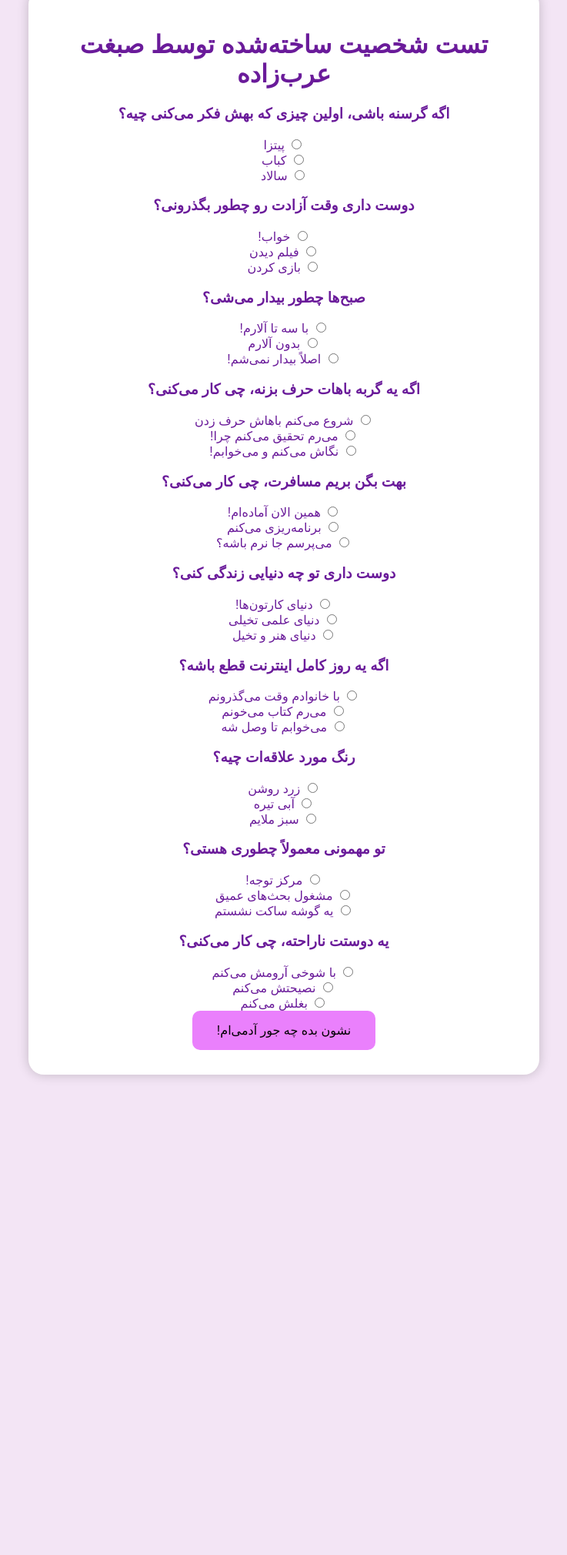
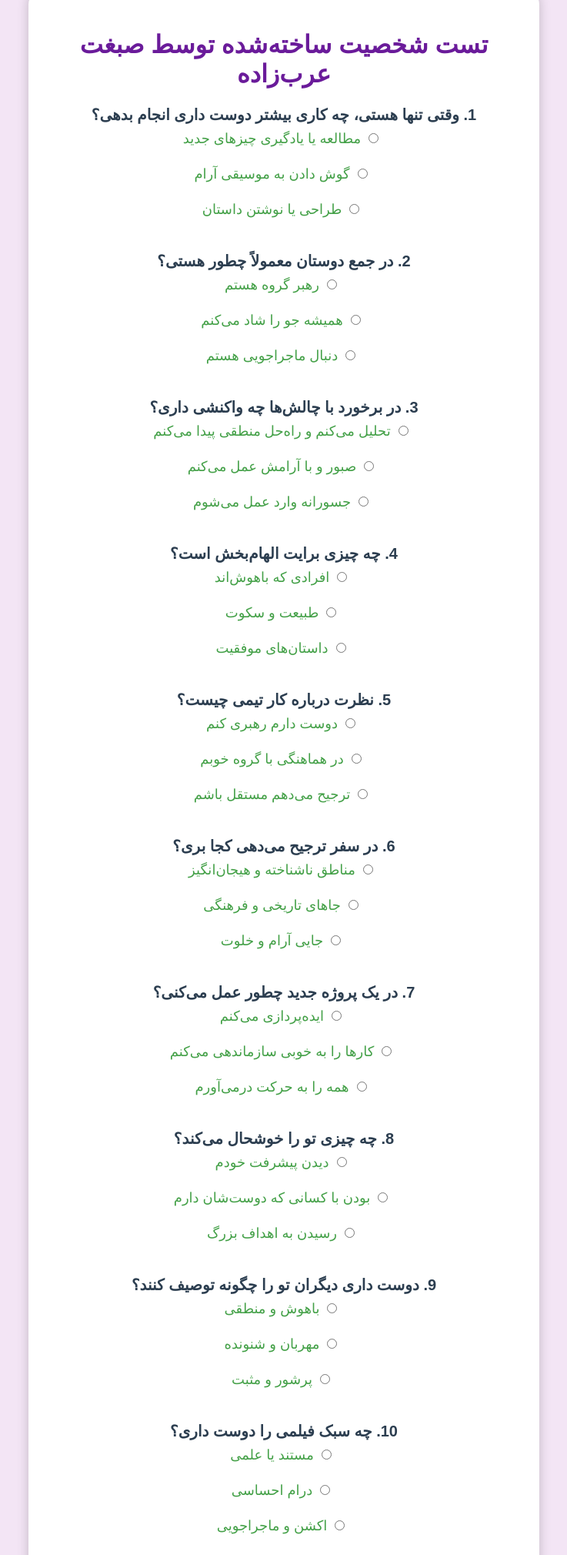
Before and after one commit to sebghat1/personality-sebghat-test, a plain HTML site: page index.html in a window 1280 px wide. Shown: the part 54-2074 px from the top of the page at 77% size, without its empty margins (271-1008 px from the left). Before the commit the page ends 1490 px from the top, so only its background shows below. Drawn offline with Linux system fonts and the light colour scheme.

Commit message:
اضافه کردن سوالات جدید به تست شخصیت

```diff
--- a/index.html
+++ b/index.html
@@ -3,14 +3,14 @@
 <head>
   <meta charset="UTF-8" />
   <meta name="viewport" content="width=device-width, initial-scale=1.0" />
-  <title>تست شخصیت ساخته شده توسط صبغت عرب‌زاده</title>
+  <title>تست شخصیت ساخته‌شده توسط صبغت عرب‌زاده</title>
   <link rel="stylesheet" href="style.css" />
 </head>
 <body>
   <div class="container">
     <h1>تست شخصیت ساخته‌شده توسط صبغت عرب‌زاده</h1>
-    <div id="quiz"></div>
-    <button id="submit">نشون بده چه جور آدمی‌ام!</button>
+    <form id="quizForm"></form>
+    <button id="submit">نتیجه را نشان بده!</button>
     <div id="result"></div>
   </div>
   <script src="script.js"></script>
--- a/script.js
+++ b/script.js
@@ -1,140 +1,133 @@
 const questions = [
-  {
-    question: "اگه گرسنه باشی، اولین چیزی که بهش فکر می‌کنی چیه؟",
-    answers: [
-      { text: "پیتزا", type: "شوخ‌طبع" },
-      { text: "کباب", type: "باهوش" },
-      { text: "سالاد", type: "آروم" }
-    ]
-  },
-  {
-    question: "دوست داری وقت آزادت رو چطور بگذرونی؟",
-    answers: [
-      { text: "خواب!", type: "آروم" },
-      { text: "فیلم دیدن", type: "باهوش" },
-      { text: "بازی کردن", type: "شوخ‌طبع" }
-    ]
-  },
-  {
-    question: "صبح‌ها چطور بیدار می‌شی؟",
-    answers: [
-      { text: "با سه تا آلارم!", type: "شوخ‌طبع" },
-      { text: "بدون آلارم", type: "باهوش" },
-      { text: "اصلاً بیدار نمی‌شم!", type: "آروم" }
-    ]
-  },
-  {
-    question: "اگه یه گربه باهات حرف بزنه، چی کار می‌کنی؟",
-    answers: [
-      { text: "شروع می‌کنم باهاش حرف زدن", type: "شوخ‌طبع" },
-      { text: "می‌رم تحقیق می‌کنم چرا!", type: "باهوش" },
-      { text: "نگاش می‌کنم و می‌خوابم!", type: "آروم" }
-    ]
-  },
-  {
-    question: "بهت بگن بریم مسافرت، چی کار می‌کنی؟",
-    answers: [
-      { text: "همین الان آماده‌ام!", type: "شوخ‌طبع" },
-      { text: "برنامه‌ریزی می‌کنم", type: "باهوش" },
-      { text: "می‌پرسم جا نرم باشه؟", type: "آروم" }
-    ]
-  },
-  {
-    question: "دوست داری تو چه دنیایی زندگی کنی؟",
-    answers: [
-      { text: "دنیای کارتون‌ها!", type: "شوخ‌طبع" },
-      { text: "دنیای علمی تخیلی", type: "باهوش" },
-      { text: "دنیای هنر و تخیل", type: "خلاق" }
-    ]
-  },
-  {
-    question: "اگه یه روز کامل اینترنت قطع باشه؟",
-    answers: [
-      { text: "با خانوادم وقت می‌گذرونم", type: "آروم" },
-      { text: "می‌رم کتاب می‌خونم", type: "باهوش" },
-      { text: "می‌خوابم تا وصل شه", type: "شوخ‌طبع" }
-    ]
-  },
-  {
-    question: "رنگ مورد علاقه‌ات چیه؟",
-    answers: [
-      { text: "زرد روشن", type: "شوخ‌طبع" },
-      { text: "آبی تیره", type: "باهوش" },
-      { text: "سبز ملایم", type: "آروم" }
-    ]
-  },
-  {
-    question: "تو مهمونی معمولاً چطوری هستی؟",
-    answers: [
-      { text: "مرکز توجه!", type: "شوخ‌طبع" },
-      { text: "مشغول بحث‌های عمیق", type: "باهوش" },
-      { text: "یه گوشه ساکت نشستم", type: "آروم" }
-    ]
-  },
-  {
-    question: "یه دوستت ناراحته، چی کار می‌کنی؟",
-    answers: [
-      { text: "با شوخی آرومش می‌کنم", type: "شوخ‌طبع" },
-      { text: "نصیحتش می‌کنم", type: "باهوش" },
-      { text: "بغلش می‌کنم", type: "آروم" }
-    ]
-  }
-];
+    { question: "وقتی تنها هستی، چه کاری بیشتر دوست داری انجام بدهی؟", answers: [
+      { text: "مطالعه یا یادگیری چیزهای جدید", type: "باهوش" },
+      { text: "گوش دادن به موسیقی آرام", type: "آرام" },
+      { text: "طراحی یا نوشتن داستان", type: "خلاق" }
+    ]},
+    { question: "در جمع دوستان معمولاً چطور هستی؟", answers: [
+      { text: "رهبر گروه هستم", type: "رهبر" },
+      { text: "همیشه جو را شاد می‌کنم", type: "انگیزشی" },
+      { text: "دنبال ماجراجویی هستم", type: "ماجراجو" }
+    ]},
+    { question: "در برخورد با چالش‌ها چه واکنشی داری؟", answers: [
+      { text: "تحلیل می‌کنم و راه‌حل منطقی پیدا می‌کنم", type: "باهوش" },
+      { text: "صبور و با آرامش عمل می‌کنم", type: "آرام" },
+      { text: "جسورانه وارد عمل می‌شوم", type: "جسور" }
+    ]},
+    { question: "چه چیزی برایت الهام‌بخش است؟", answers: [
+      { text: "افرادی که باهوش‌اند", type: "باهوش" },
+      { text: "طبیعت و سکوت", type: "آرام" },
+      { text: "داستان‌های موفقیت", type: "انگیزشی" }
+    ]},
+    { question: "نظرت درباره کار تیمی چیست؟", answers: [
+      { text: "دوست دارم رهبری کنم", type: "رهبر" },
+      { text: "در هماهنگی با گروه خوبم", type: "مهربان" },
+      { text: "ترجیح می‌دهم مستقل باشم", type: "خلاق" }
+    ]},
+    { question: "در سفر ترجیح می‌دهی کجا بری؟", answers: [
+      { text: "مناطق ناشناخته و هیجان‌انگیز", type: "ماجراجو" },
+      { text: "جاهای تاریخی و فرهنگی", type: "باهوش" },
+      { text: "جایی آرام و خلوت", type: "آرام" }
+    ]},
+    { question: "در یک پروژه جدید چطور عمل می‌کنی؟", answers: [
+      { text: "ایده‌پردازی می‌کنم", type: "خلاق" },
+      { text: "کارها را به خوبی سازماندهی می‌کنم", type: "رهبر" },
+      { text: "همه را به حرکت درمی‌آورم", type: "انگیزشی" }
+    ]},
+    { question: "چه چیزی تو را خوشحال می‌کند؟", answers: [
+      { text: "دیدن پیشرفت خودم", type: "باهوش" },
+      { text: "بودن با کسانی که دوست‌شان دارم", type: "عاطفی" },
+      { text: "رسیدن به اهداف بزرگ", type: "جسور" }
+    ]},
+    { question: "دوست داری دیگران تو را چگونه توصیف کنند؟", answers: [
+      { text: "باهوش و منطقی", type: "باهوش" },
+      { text: "مهربان و شنونده", type: "مهربان" },
+      { text: "پرشور و مثبت", type: "انگیزشی" }
+    ]},
+    { question: "چه سبک فیلمی را دوست داری؟", answers: [
+      { text: "مستند یا علمی", type: "باهوش" },
+      { text: "درام احساسی", type: "عاطفی" },
+      { text: "اکشن و ماجراجویی", type: "جسور" }
+    ]},
+    { question: "وقتی کسی ناراحته، تو چطور رفتار می‌کنی؟", answers: [
+      { text: "سعی می‌کنم به او انگیزه بدم", type: "انگیزشی" },
+      { text: "با او همدردی می‌کنم", type: "عاطفی" },
+      { text: "تحلیل می‌کنم ببینم مشکل چیه", type: "باهوش" }
+    ]},
+    { question: "کدام جمله بیشتر شبیه توئه؟", answers: [
+      { text: "من عاشق خلق چیزهای جدیدم", type: "خلاق" },
+      { text: "همیشه آماده‌ام برای کشف ناشناخته‌ها", type: "ماجراجو" },
+      { text: "دوست دارم همه خوشحال باشن", type: "مهربان" }
+    ]},
+    { question: "با استرس چطور کنار میای؟", answers: [
+      { text: "نفس عمیق و آرامش", type: "آرام" },
+      { text: "با انگیزه باهاش می‌جنگم", type: "جسور" },
+      { text: "تحلیل می‌کنم که مشکل کجاست", type: "باهوش" }
+    ]},
+    { question: "وقتی وقت آزاد داری، چی کار می‌کنی؟", answers: [
+      { text: "نقاشی یا نویسندگی", type: "خلاق" },
+      { text: "رفتن به مکان‌های جدید", type: "ماجراجو" },
+      { text: "صحبت با دوستان و گوش دادن", type: "عاطفی" }
+    ]},
+    { question: "در زمان سختی به چی تکیه می‌کنی؟", answers: [
+      { text: "خودم و توانایی‌هام", type: "جسور" },
+      { text: "دوستان و خانواده‌م", type: "مهربان" },
+      { text: "آرامشم و تفکر منطقی", type: "آرام" }
+    ]}
+  ];
 
-const quizDiv = document.getElementById("quiz");
-const resultDiv = document.getElementById("result");
-const submitBtn = document.getElementById("submit");
+  const messages = {
+    "باهوش": "تو فردی باهوش و تحلیل‌گر هستی که همیشه دنبال رشد ذهنی هستی!",
+    "آرام": "تو فردی آرام، باوقار و مثبت‌اندیش هستی که دیگران با تو احساس راحتی می‌کنند.",
+    "خلاق": "تو ذهنی خلاق و هنری داری که همیشه دنبال راه‌حل‌های خاص و نو هستی.",
+    "رهبر": "تو یک رهبر طبیعی هستی که می‌تونه دیگران رو مدیریت کنه و الهام‌بخش باشه.","انگیزشی": "تو پر از انگیزه و انرژی مثبتی که دیگران رو تشویق می‌کنی و لبخند به لب میاری.",
+  "ماجراجو": "تو دنبال هیجان و تجربه‌های جدید هستی و از ناشناخته‌ها نمی‌ترسی.",
+  "عاطفی": "تو قلب مهربونی داری و احساسات دیگران رو عمیقاً درک می‌کنی.",
+  "جسور": "تو شجاع و نترس هستی و جلوی هیچ چیزی کوتاه نمیای.",
+  "مهربان": "تو انسانی دلسوز و مراقب هستی که همیشه هوای دیگران رو داره.",
+  "تحلیل‌گر": "تو همیشه همه چیز رو با دقت بررسی می‌کنی و منطقی تصمیم می‌گیری.",
+  "طنزپرداز": "تو حس شوخ‌طبعی داری و دیگران با تو لحظات شادی رو تجربه می‌کنن.",
+  "کاوشگر": "تو دوست داری دنیا رو بشناسی، یاد بگیری و کشف کنی!"
+};
 
-let selectedAnswers = [];
-
-questions.forEach((q, i) => {
+const form = document.getElementById("quizForm");
+questions.forEach((q, index) => {
   const qDiv = document.createElement("div");
-  qDiv.innerHTML = `<h3>${q.question}</h3>`;
-  q.answers.forEach((a, j) => {
-    const label = document.createElement("label");
-    label.innerHTML = `
-      <input type="radio" name="q${i}" value="${a.type}" />
-      ${a.text}
-    `;
-    qDiv.appendChild(label);
-    qDiv.appendChild(document.createElement("br"));
+  qDiv.innerHTML = `<p>${index + 1}. ${q.question}</p>`;
+  q.answers.forEach((a, i) => {
+    const id = `q${index}_a${i}`;
+    qDiv.innerHTML += `
+      <label for="${id}">
+        <input type="radio" id="${id}" name="question${index}" value="${a.type}" />
+        ${a.text}
+      </label><br>`;
   });
-  quizDiv.appendChild(qDiv);
+  form.appendChild(qDiv);
 });
 
-submitBtn.addEventListener("click", () => {
-  selectedAnswers = [];
-  resultDiv.innerHTML = ""; // پاک کردن نتایج قبلی
+document.getElementById("submit").addEventListener("click", () => {
+  const resultCount = {};
+  let allAnswered = true;
 
-  questions.forEach((q, i) => {
-    const answer = document.querySelector(`input[name="q${i}"]:checked`);
-    if (answer) selectedAnswers.push(answer.value);
+  questions.forEach((_, i) => {
+    const selected = document.querySelector(`input[name="question${i}"]:checked`);
+    if (!selected) {
+      allAnswered = false;
+      return;
+    }
+    resultCount[selected.value] = (resultCount[selected.value] || 0) + 1;
   });
 
-  if (selectedAnswers.length !== questions.length) {
-    resultDiv.innerHTML = "لطفاً به همه سوال‌ها جواب بده!";
+  const resultDiv = document.getElementById("result");
+
+  if (!allAnswered) {
+    resultDiv.innerHTML = "<div class='result-box'>لطفاً به همه سوال‌ها جواب بده!</div>";
     return;
   }
 
-  const count = {};
-  selectedAnswers.forEach((type) => {
-    count[type] = (count[type] || 0) + 1;
-  });
+  const max = Math.max(...Object.values(resultCount));
+  const topTypes = Object.keys(resultCount).filter(key => resultCount[key] === max);
+  const finalType = topTypes[Math.floor(Math.random() * topTypes.length)];
 
-  const messages = {
-    "شوخ‌طبع": "تو یه آدم پرانرژی و خنده‌دار هستی! دوستات عاشق شوخی‌هاتن.",
-    "باهوش": "تو باهوش و تحلیلی هستی! همیشه دنبال دلیل و منطق می‌گردی.",
-    "آروم": "تو یه آدم آرام، مهربون و شنوا هستی. بودن باهات لذت‌بخشه.",
-    "خلاق": "تو یه فرد خلاق و خیال‌پرداز هستی که همیشه دنبال ایده‌های نو می‌گردی!"
-  };
-
-  const sortedTypes = Object.keys(count).sort((a, b) => count[b] - count[a]);
-  sortedTypes.forEach((type) => {
-    if (messages[type]) {
-      const box = document.createElement("div");
-      box.className = "result-box";
-      box.innerText = messages[type];
-      resultDiv.appendChild(box);
-    }
-  });
+  resultDiv.innerHTML = `<div class='result-box'>${messages[finalType] || "تو شخصیتی منحصر به فرد داری که قابل توصیف با یک واژه نیست!"}</div>`;
 });
--- a/style.css
+++ b/style.css
@@ -1,8 +1,8 @@
 body {
-  font-family: sans-serif;
+  font-family: 'Arial', sans-serif;
   direction: rtl;
-  background-color: #f3e5f5; /* صورتی روشن */
-  color: #6a1b9a; /* بنفش تیره */
+  background-color: #f3e5f5;
+  color: #6a1b9a;
   text-align: center;
   padding: 2rem;
 }
@@ -10,14 +10,14 @@ body {
 .container {
   max-width: 600px;
   margin: auto;
-  background-color: #ffffff; /* سفید */
+  background-color: #ffffff;
   padding: 2rem;
   border-radius: 20px;
   box-shadow: 0 0 15px rgba(0, 0, 0, 0.2);
 }
 
 button {
-  background-color: #ea80fc; /* صورتی ملایم */
+  background-color: #ea80fc;
   border: none;
   padding: 1rem 2rem;
   font-size: 1rem;
@@ -26,12 +26,12 @@ button {
 }
 
 button:hover {
-  background-color: #d500f9; /* بنفش روشن */
+  background-color: #d500f9;
 }
 
 .result-box {
-  background-color: #ea80fc; /* صورتی ملایم */
-  color: white; /* رنگ متن سفید */
+  background-color: #ea80fc;
+  color: white;
   padding: 1.5rem;
   border-radius: 15px;
   margin-top: 2rem;
@@ -39,3 +39,39 @@ button:hover {
   box-shadow: 0 0 10px rgba(0, 0, 0, 0.1);
   animation: fadeIn 1s ease-in-out;
 }
+
+@keyframes fadeIn {
+  from {
+    opacity: 0;
+  }
+  to {
+    opacity: 1;
+  }
+}
+
+.question {
+  font-size: 1.2rem;
+  margin-bottom: 1rem;
+}
+
+.answer {
+  display: block;
+  margin: 0.5rem;
+  font-size: 1rem;
+  cursor: pointer;
+}form div p {
+  font-size: 20px;
+  font-weight: bold;
+  color: #2c3e50; /* رنگ سرمه‌ای ملایم */
+  margin-bottom: 8px;
+}form label {
+  font-size: 18px;
+  color: #43a047; /* رنگ سبز جذاب */
+  display: block;
+  margin-bottom: 6px;
+  cursor: pointer;
+}
+
+form input[type="radio"] {
+  margin-right: 8px;
+}
```
